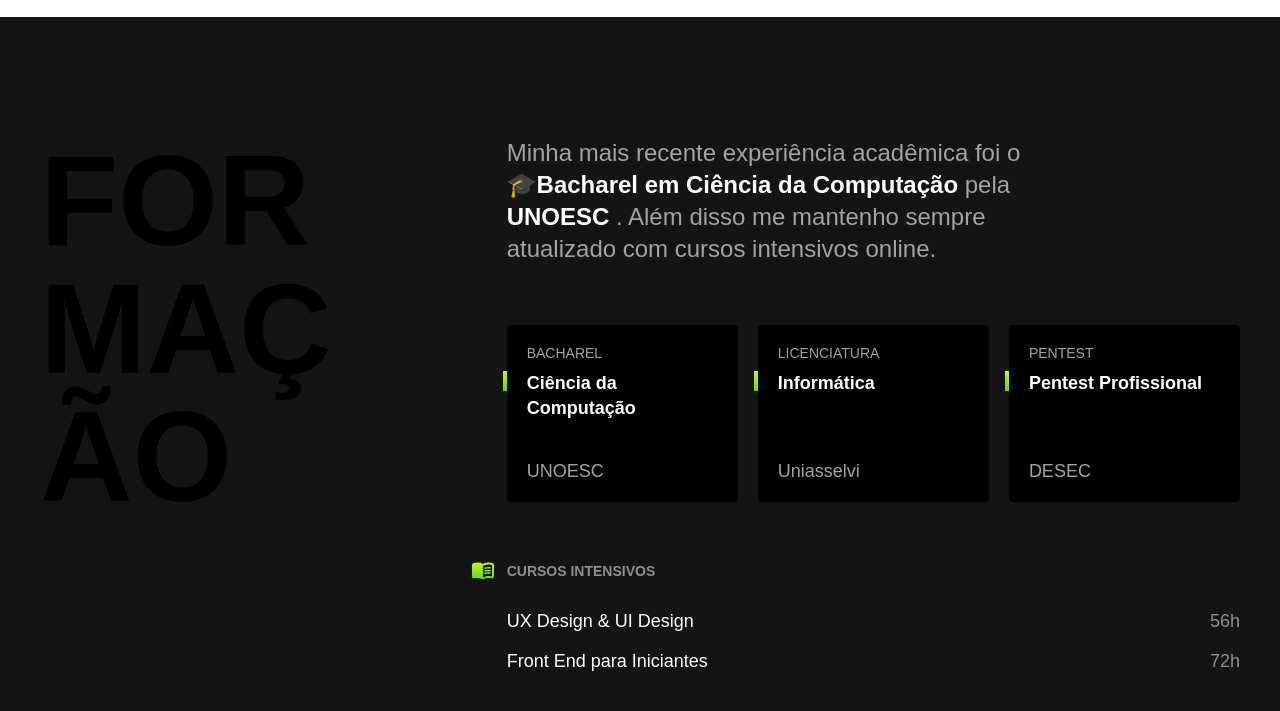
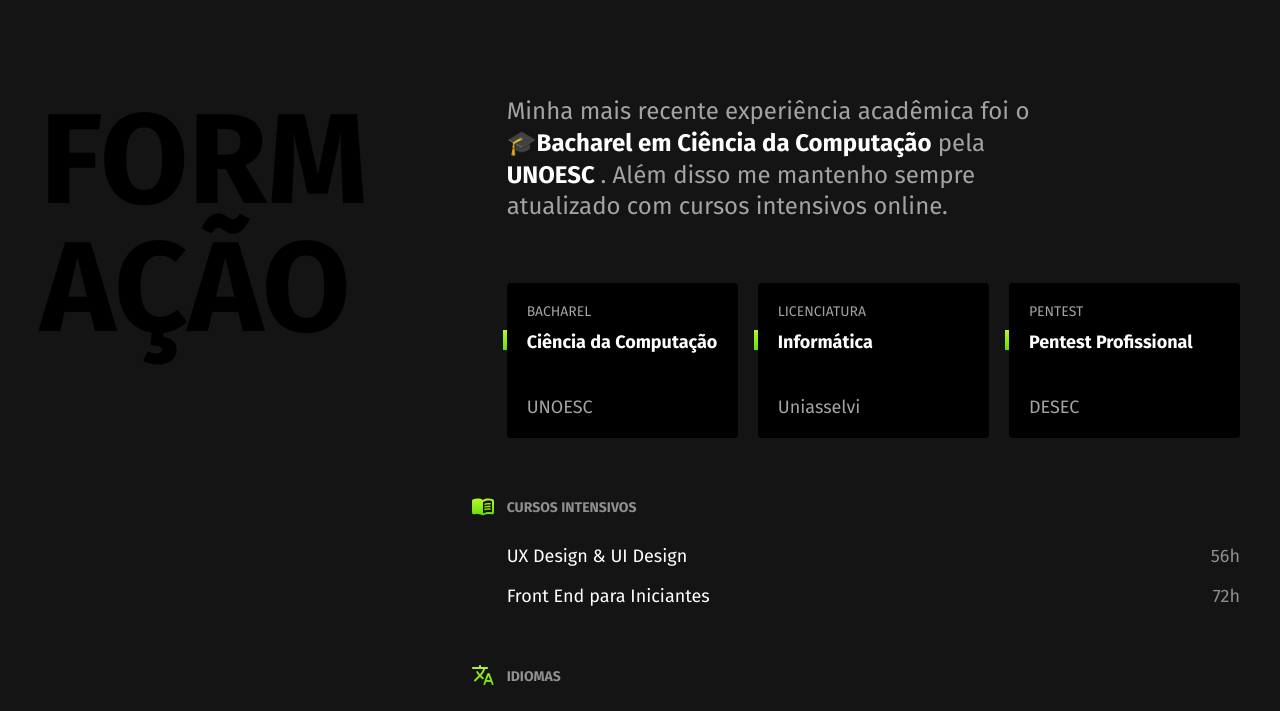
Before and after one commit to JohnnyMatheus/Portifolio, a plain HTML site: page index.html in a window 1280 px wide. Shown: the part 1184-1895 px from the top of the page. Drawn offline with Linux system fonts and the light colour scheme.

Commit message:
add nova fonte

```diff
--- a/css/global.css
+++ b/css/global.css
@@ -1,5 +1,5 @@
 body {
-  font-family: Arial, Helvetica, sans-serif;
+  font-family: "Fira Sans",Arial, Helvetica, sans-serif;
   margin: 0px;
   color: #141414;
 }
--- a/index.html
+++ b/index.html
@@ -6,6 +6,13 @@
     <meta name="viewport" content="width=device-width, initial-scale=1.0">
     <link rel="stylesheet" href="./css/style.css">
     <link rel="icon" href="./img/react.svg">
+
+    <link rel="preconnect" href="https://fonts.googleapis.com">
+    <link rel="preconnect" href="https://fonts.gstatic.com" crossorigin>
+    <link
+        href="https://fonts.googleapis.com/css2?family=Fira+Sans:ital,wght@0,100;0,200;0,300;0,400;0,500;0,600;0,700;0,800;0,900;1,100;1,200;1,300;1,400;1,500;1,600;1,700;1,800;1,900&display=swap"
+        rel="stylesheet">
+
     <meta name="description" content="Desenvolvedor Front-End & Back-End">
     <title>Johnny - Desenvolvedor</title>
 </head>
```
